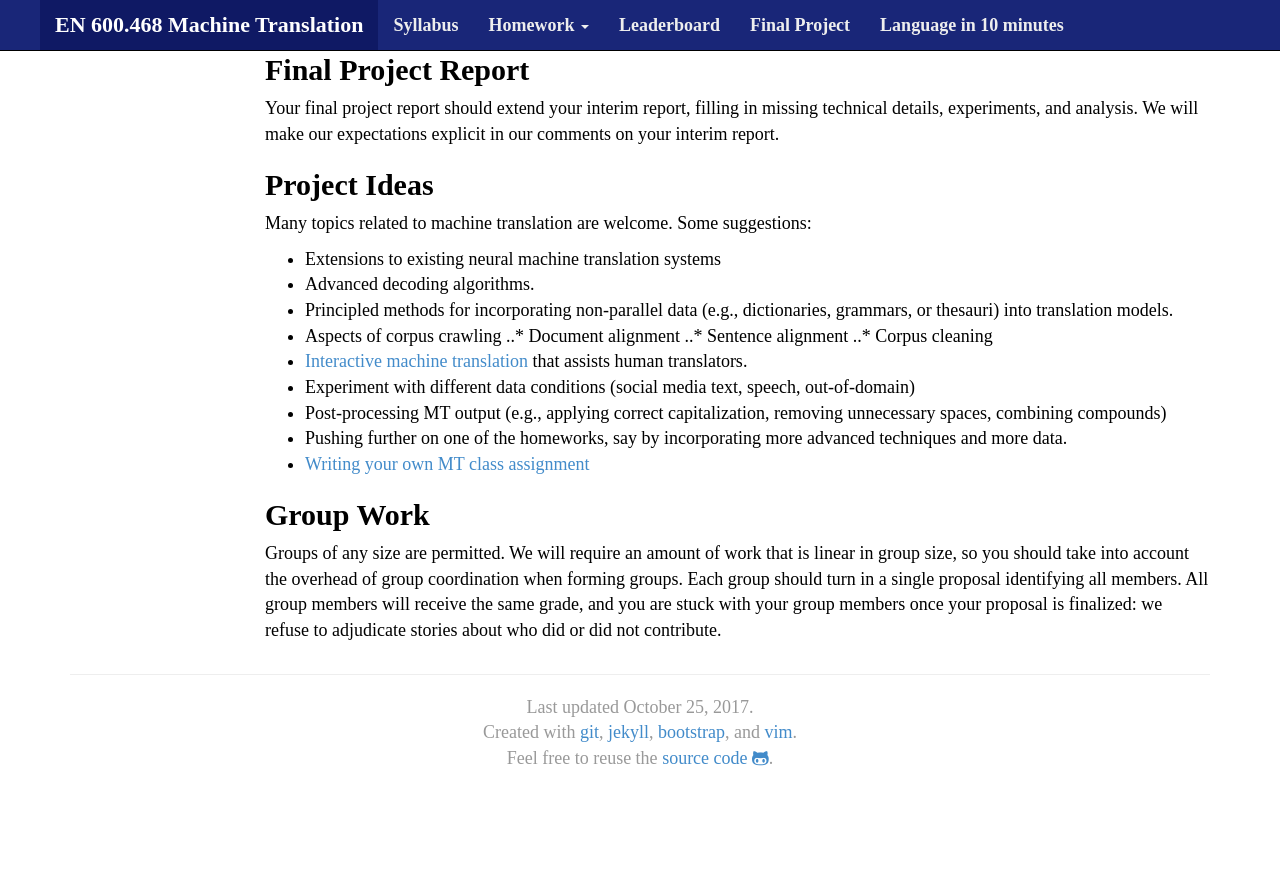
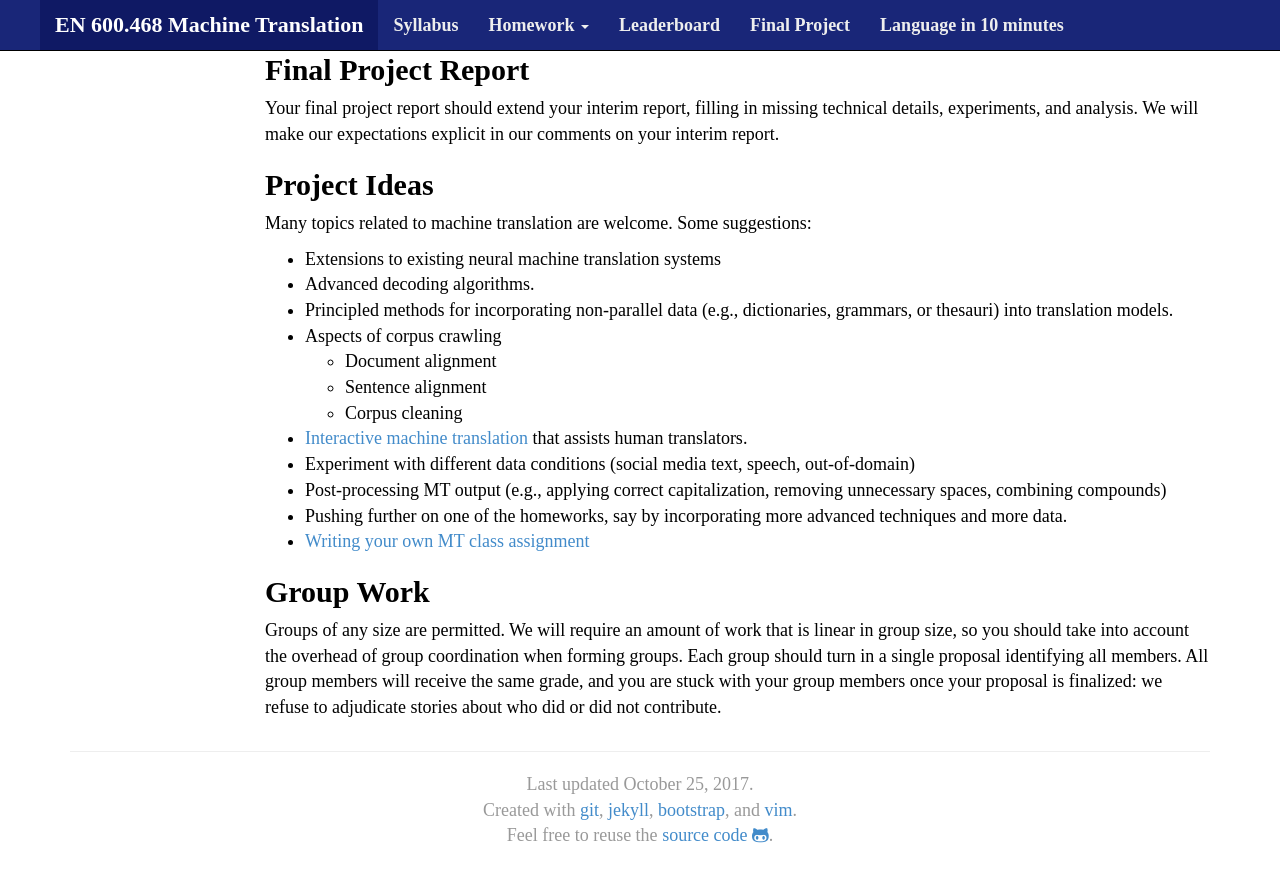
Before and after one commit to mt-class/jhu, a Jekyll site: the page built from project.md, in a window 1280 px wide and 900 px high, scrolled down 1703 px. Shown: the top 882 px of the window. Built offline with Jekyll 4.4.1, drawn with Linux system fonts in a browser that asks for light colours; nearby versions of some CDN libraries; some web fonts are replaced; before the commit the page ends 2526 px from its top, so only the background shows below that.

Commit message:
Update project.md

```diff
--- a/project.md
+++ b/project.md
@@ -122,9 +122,9 @@ Many topics related to machine translation are welcome. Some suggestions:
 * Principled methods for incorporating non-parallel data
   (e.g., dictionaries, grammars, or thesauri) into translation models.
 * Aspects of corpus crawling
-..* Document alignment
-..* Sentence alignment
-..* Corpus cleaning
+  * Document alignment
+  * Sentence alignment
+  * Corpus cleaning
 * [Interactive machine translation](http://www.casmacat.eu/) that assists human translators.
 * Experiment with different data conditions (social media text, speech, out-of-domain)
 * Post-processing MT output (e.g., applying correct capitalization, removing unnecessary spaces,
```
